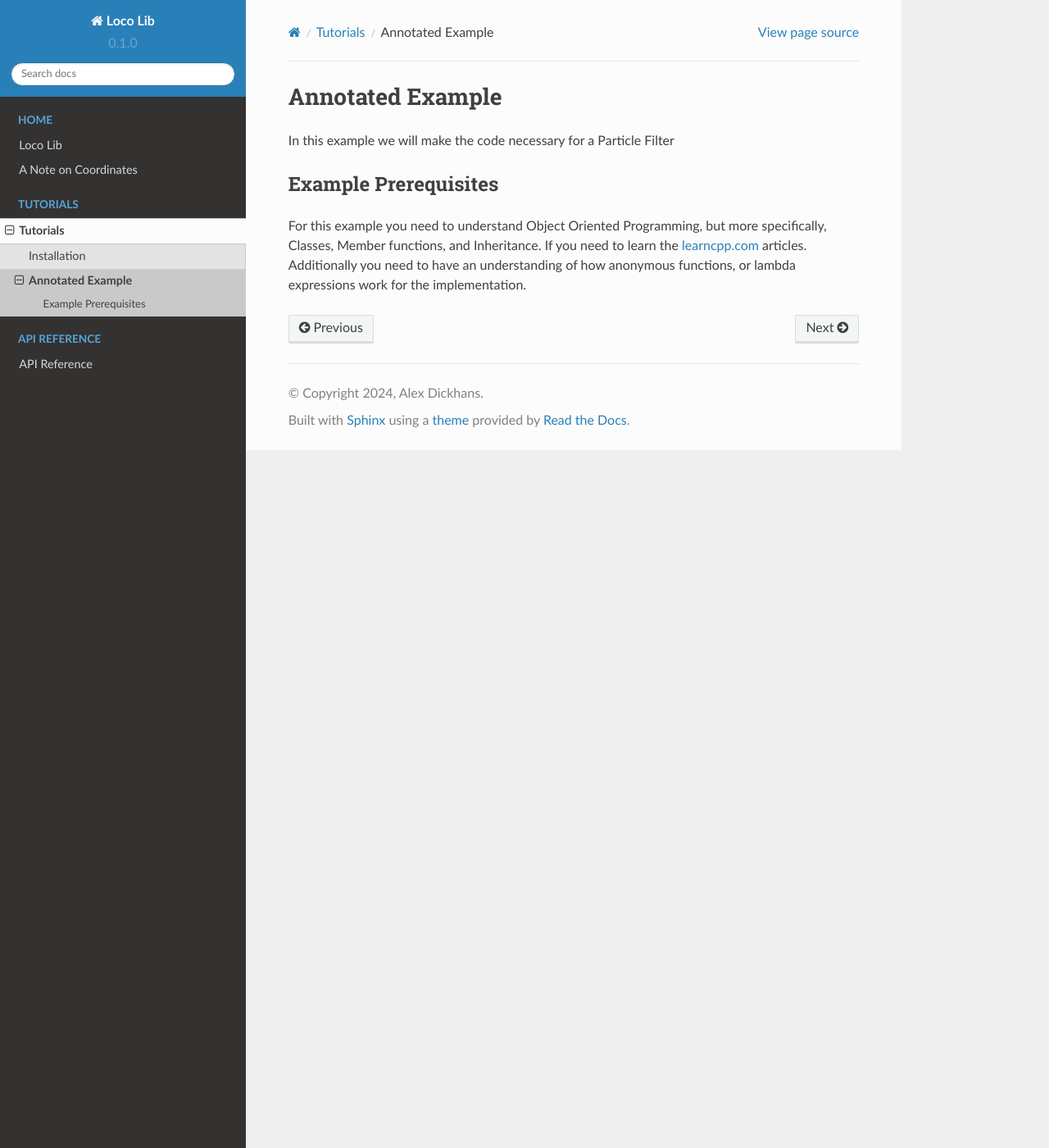
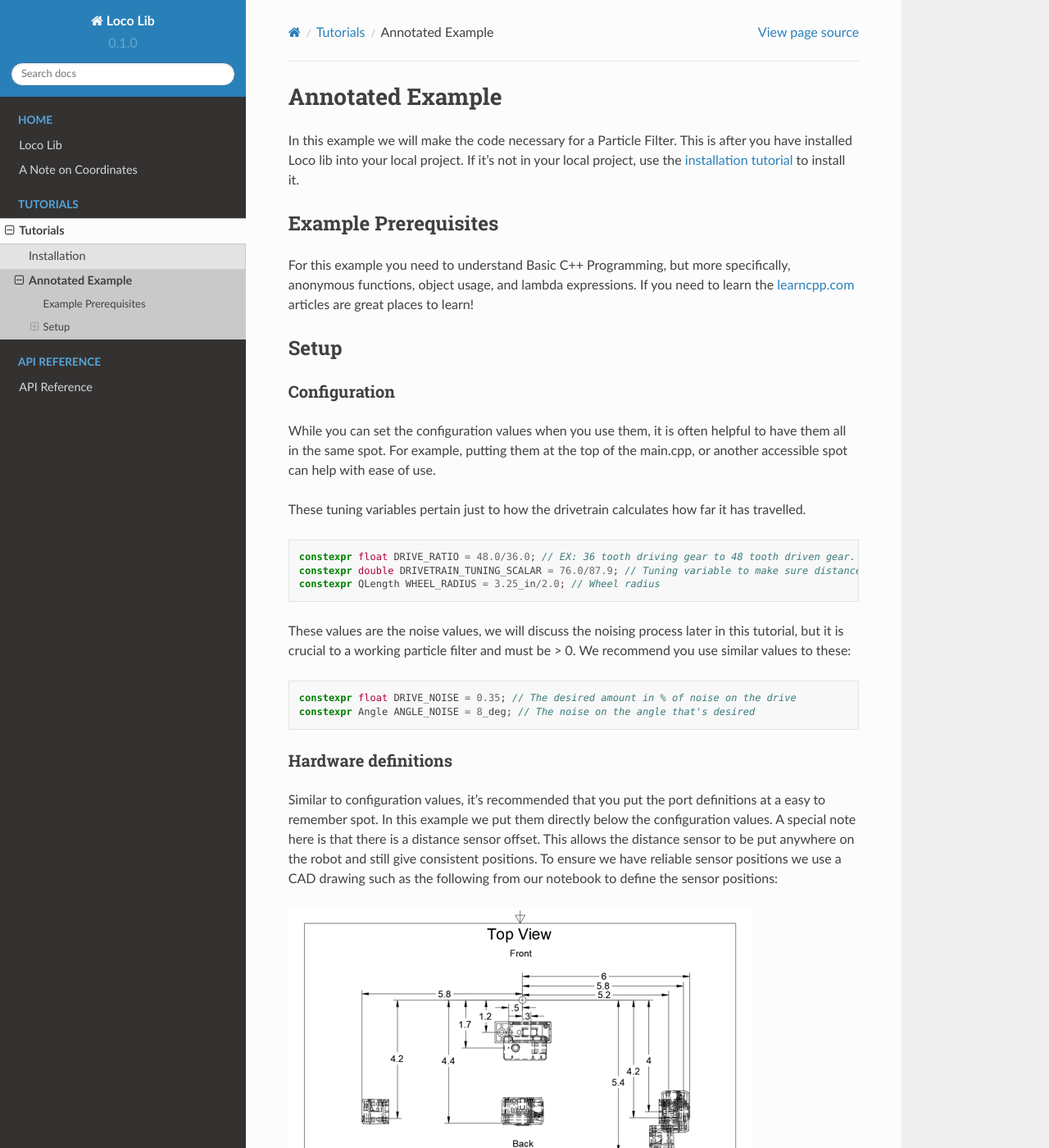
Before and after one commit to alexDickhans/loco-lib, a Sphinx documentation site: the page built from docs/tutorials/example.md, in a window 1280 px wide and 1400 px high. Shown: the whole window at 82% size. Built offline with Sphinx 7.4.7 and the Read the Docs theme 2.0.0, drawn with Linux system fonts in a browser that asks for light colours; some of the changed text lies outside the part shown.

Commit message:
Start annotated example

````diff
--- a/docs/tutorials/example.md
+++ b/docs/tutorials/example.md
@@ -1,11 +1,112 @@
 # Annotated Example
 
-In this example we will make the code necessary for a Particle Filter
+In this example we will make the code necessary for a Particle Filter. This is after you have installed Loco lib into
+your local project. If it's not in your local project, use the [installation tutorial](./installation.md) to install it.
 
 ## Example Prerequisites
 
-For this example you need to understand Object Oriented Programming, but more specifically, Classes, Member functions,
-and Inheritance. If you need to learn
-the [learncpp.com](https://www.learncpp.com/cpp-tutorial/introduction-to-object-oriented-programming/) articles.
-Additionally you need to have an understanding of how anonymous functions, or lambda expressions work for the
-implementation.
+For this example you need to understand Basic C++ Programming, but more specifically, anonymous functions, object usage,
+and lambda expressions. If you need to learn
+the [learncpp.com](https://www.learncpp.com/cpp-tutorial/introduction-to-object-oriented-programming/) articles are
+great places to learn!
+
+## Setup
+
+### Configuration
+
+While you can set the configuration values when you use them, it is often helpful to have them all in the same spot.
+For example, putting them at the top of the main.cpp, or another accessible spot can help with ease of use.
+
+These tuning variables pertain just to how the drivetrain calculates how far it has travelled.
+
+```c++
+constexpr float DRIVE_RATIO = 48.0/36.0; // EX: 36 tooth driving gear to 48 tooth driven gear.
+constexpr double DRIVETRAIN_TUNING_SCALAR = 76.0/87.9; // Tuning variable to make sure distance matches
+constexpr QLength WHEEL_RADIUS = 3.25_in/2.0; // Wheel radius
+```
+
+These values are the noise values, we will discuss the noising process later in this tutorial, but it is crucial to a
+working particle filter and must be > 0. We recommend you use similar values to these:
+
+```c++
+constexpr float DRIVE_NOISE = 0.35; // The desired amount in % of noise on the drive
+constexpr Angle ANGLE_NOISE = 8_deg; // The noise on the angle that's desired
+```
+
+### Hardware definitions
+
+Similar to configuration values, it's recommended that you put the port definitions at a easy to remember spot. In this
+example we put them directly below the configuration values. A special note here is that there is a distance sensor
+offset. This allows the distance sensor to be put anywhere on the robot and still give consistent positions. To ensure
+we have reliable sensor positions we use a CAD drawing such as the following from our notebook to define the sensor
+positions:
+
+![A drawing of the sensor offset on our robot](../images/sensorDrawing.png)
+
+```c++
+pros::MotorGroup left11W({-2, -3}), right11W({6, 7}); // left and right motor setup
+
+// Create IMU and distance sensors
+pros::Imu imu(19);
+pros::Distance distance(18);
+
+// Distance sensor pointed to the left, 5.8 inches to the left, and 4.2 inches back from the center of rotation
+// A different distance offset needs to be used for each distance sensor
+const Eigen::Vector3f DISTANCE_OFFSET((-4.2_in).getValue(), (5.8_in).getValue(), (90_deg).getValue());
+```
+
+### Particle filter initialization
+
+Currently the particle filter implementation is in a form that is very flexible to the addition or utilization of
+different sensors. This means that certain parts of it use lambda expressions to make the code simpler. The following
+code creates a particle filter with 100 particles that uses the IMU laid flat as it's orientation source.
+
+```c++
+// Create a particle filter with 100 particles, and an angle function, given above
+loco::ParticleFilter<100> particleFilter([]() {
+    // Invert the angle into the loco coordinate system
+    const Angle angle = -imu.get_rotation() * degree;
+
+    // Check to make sure the angle isn't nan, if it is it can cause issues in the position change calculations
+    return isfinite(angle.getValue()) ? angle : 0.0;
+});
+```
+
+### Misc. Setup
+
+Particle filters need a lot of noise to work properly, which we will describe in more detail later in this example, so
+we use a ranlux24_base random number generator as our default engine (de).
+
+```c++
+// Cheap (computationally) random generator to add randomness to the drivetrain
+std::ranlux24_base de;
+```
+
+Another thing we have to setup is the variables to store the last drivetrain state so it's possible to calculate the
+change each frame. We will use this later in the tutorial.
+
+```c++
+// Used to calculate the change in position on the drivetrain
+QLength lastLeft, lastRight;
+```
+
+Another thing we set up is a function to calculate the distance travelled of the drivetrain. To do this we use a function that takes in motor groups and calculates the average position, which we can use later to calculate the change in position in the local, and then global frames.
+
+```c++
+/**
+ * @brief get the average position of the motor group
+ *
+ * @param motor Motor group to get the distance travelled on
+ * @return average position of the motor group
+ */
+QLength getDistance(const pros::MotorGroup& motor) {
+    QLength totalPosition = 0.0;
+
+    for (double position : motor.get_position_all()) {
+        totalPosition += position / DRIVE_RATIO * 2.0 * M_PI
+           * DRIVETRAIN_TUNING_SCALAR * WHEEL_RADIUS;
+    }
+
+    return totalPosition/motor.size();
+}
+```
````
Also changed, not shown: docs/images/sensorDrawing.png (added), 1 other file.
